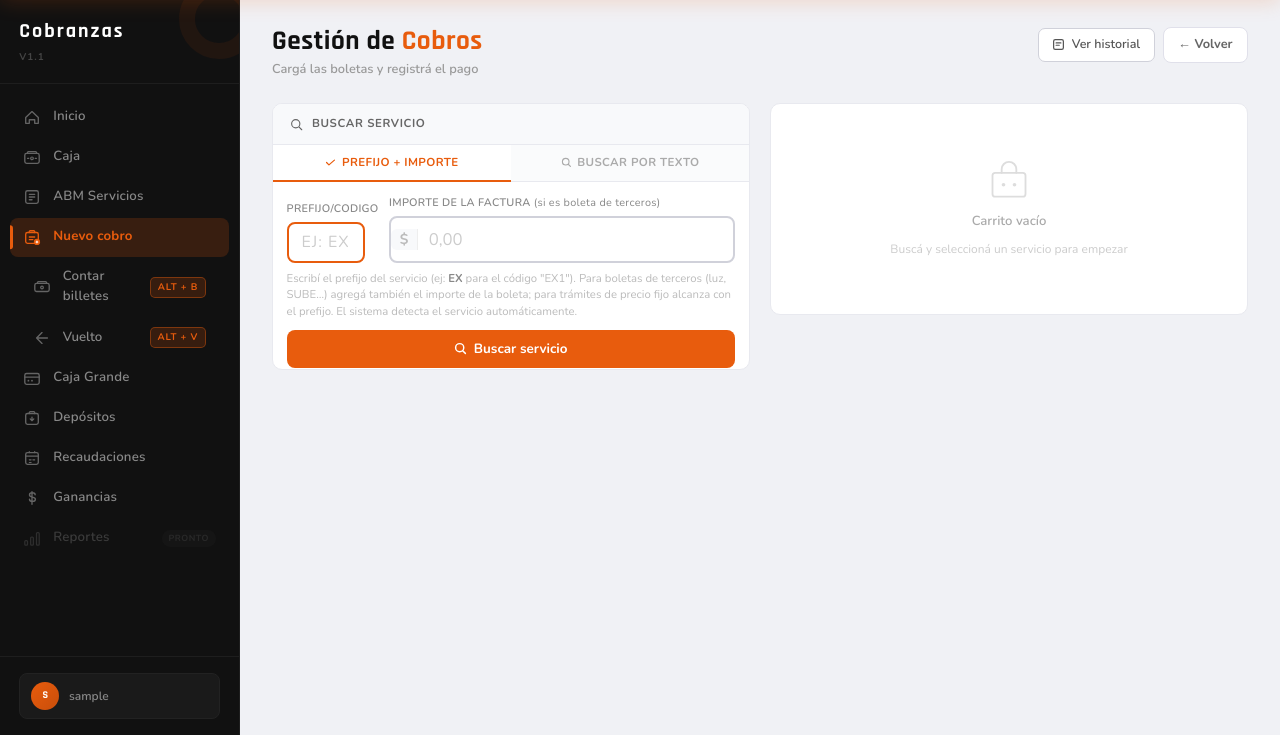
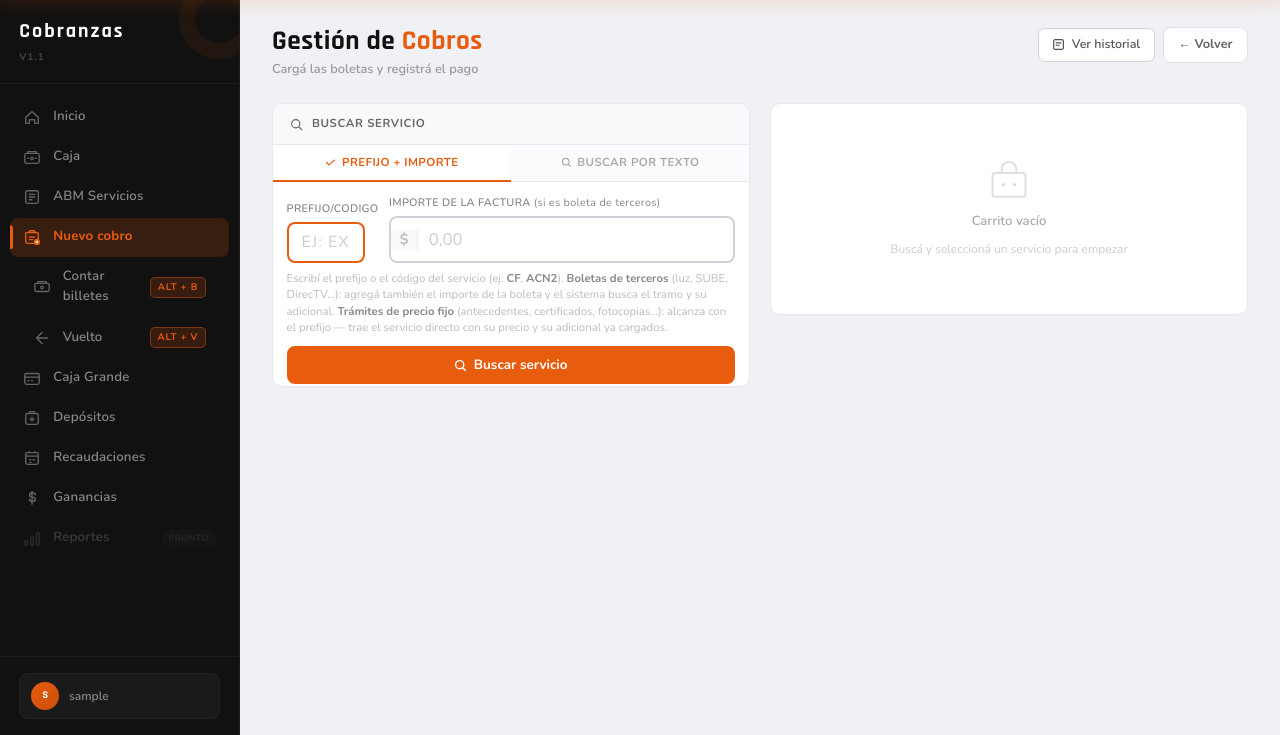
Before and after one commit to Kairos-Software/sistema-kairos, a Django app: page /cobranzas/cobros/ in a window 1280 px wide. Shown: the part 65-800 px from the top of the page. Run offline with Django 5.2, Linux system fonts and the light colour scheme; a user stored in the database is signed in; tables that the repository leaves empty hold one stand-in row (values such as "Sample post"); some libraries are stand-ins or nearby versions.

Commit message:
adicional fijos

```diff
--- a/areas/cobranzas/models.py
+++ b/areas/cobranzas/models.py
@@ -82,7 +82,12 @@ class Servicio(models.Model):
     codigo      = models.CharField(max_length=20, unique=True)
     descripcion = models.CharField(max_length=300)
     monto       = models.DecimalField(max_digits=12, decimal_places=2,
-                                       help_text="Precio fijo, o adicional a cobrar cuando tipo_precio='rango'")
+                                       help_text="tipo_precio='fijo': precio base del servicio (lo que cuesta). "
+                                                 "tipo_precio='rango': adicional a cobrar en ese tramo.")
+    adicional_fijo = models.DecimalField(max_digits=12, decimal_places=2, default=Decimal('0'),
+                                       help_text="Solo tipo_precio='fijo': nuestra ganancia por operación. "
+                                                 "Se cobra ADEMÁS del monto (el cliente paga monto + adicional_fijo). "
+                                                 "En tipo_precio='rango' no se usa (la ganancia es el campo 'monto').")
     activo      = models.BooleanField(default=True)
     proveedor   = models.CharField(max_length=100, blank=True)
 
--- a/areas/cobranzas/static/cobranzas/js/gestion_cobros.js
+++ b/areas/cobranzas/static/cobranzas/js/gestion_cobros.js
@@ -249,16 +249,17 @@ const elSmartOpciones      = document.getElementById('smartOpciones');
 const elSmartOpcionesMsg   = document.getElementById('smartOpcionesMsg');
 const elSmartOpcionesLista = document.getElementById('smartOpcionesLista');
 const SMART_HINT_RANGO = 'Este es el importe que ingresaste. Si es incorrecto, usá el botón de cerrar para volver a buscar.';
-const SMART_HINT_FIJO  = 'Servicio de precio fijo — se cobra este monto, no hace falta el importe de una boleta.';
+const SMART_HINT_FIJO  = 'Precio base del servicio. El adicional (nuestra ganancia) se cobra aparte — el total ya lo incluye.';
 
 // Muestra el panel "servicio detectado".
-//   FIJO : servicio.monto ES el precio del servicio → va a "factura", sin adicional.
+//   FIJO : servicio.monto = precio base; adicional_fijo = nuestra ganancia.
+//          El cliente paga monto + adicional_fijo.
 //   RANGO: servicio.monto es el adicional del tramo; "factura" = importe ingresado.
 function smartMostrarResultado(s, tipo, importe) {
     const esFijo    = tipo === 'fijo';
     const monto     = parseFloat(s.monto);
     const factura   = esFijo ? monto : (importe || 0);
-    const adicional = esFijo ? 0 : monto;
+    const adicional = esFijo ? parseFloat(s.adicional_fijo || 0) : monto;
 
     estado.smartServicio = { ...s, _tipo: tipo };
     estado.smartImporte  = factura;
@@ -286,15 +287,18 @@ function smartMostrarResultado(s, tipo, importe) {
 function smartMostrarOpciones(mensaje, opciones) {
     if (!elSmartOpciones) return;
     elSmartOpcionesMsg.textContent = mensaje || 'Elegí el servicio:';
-    elSmartOpcionesLista.innerHTML = opciones.map(o => `
+    elSmartOpcionesLista.innerHTML = opciones.map(o => {
+        const adic = parseFloat(o.adicional_fijo || 0);
+        const info = adic > 0 ? `${fmt(o.monto)} + ${fmt(adic)}` : fmt(o.monto);
+        return `
         <div class="cobro-resultado-item" tabindex="0" data-op-id="${o.id}">
             <div class="cobro-resultado-top">
                 <span class="codigo-badge">${esc(o.codigo)}</span>
-                <span class="cobro-resultado-adicional">${fmt(o.monto)}</span>
+                <span class="cobro-resultado-adicional">${info}</span>
             </div>
             <div class="cobro-resultado-desc">${esc(o.descripcion)}</div>
-        </div>
-    `).join('');
+        </div>`;
+    }).join('');
     elSmartOpcionesLista.querySelectorAll('.cobro-resultado-item').forEach((el, i) => {
         const elegir = () => smartMostrarResultado(opciones[i], 'fijo', 0);
         el.addEventListener('click', elegir);
@@ -368,9 +372,9 @@ document.getElementById('btnSmartAgregar').addEventListener('click', () => {
     const monto     = parseFloat(s.monto);
     const esFijo    = s._tipo === 'fijo';
     const factura   = esFijo ? monto : estado.smartImporte;
-    const adicional = esFijo ? 0 : monto;
+    const adicional = esFijo ? parseFloat(s.adicional_fijo || 0) : monto;
 
-    // Rango: hace falta un importe válido. Fijo: alcanza con que el monto sea > 0.
+    // Rango: hace falta un importe válido. Fijo: alcanza con que el total sea > 0.
     if (!esFijo && (!factura || factura <= 0)) return;
     if (factura + adicional <= 0) return;
 
@@ -462,16 +466,21 @@ async function buscarServicios(q) {
             return;
         }
 
-        // "monto" del servicio: en fijo es el precio; en rango es el adicional del tramo.
+        // "monto": en fijo es el precio base; en rango es el adicional del tramo.
+        // "adicional_fijo": solo fijo, nuestra ganancia que se cobra aparte.
         listaResultados.innerHTML = data.servicios.map(s => {
             const esFijo = (s.tipo_precio || 'fijo') === 'fijo';
-            const infoDerecha = esFijo ? `${fmt(s.monto)} (fijo)` : `+${fmt(s.monto)} adicional`;
+            const adic   = parseFloat(s.adicional_fijo || 0);
+            const infoDerecha = esFijo
+                ? (adic > 0 ? `${fmt(s.monto)} + ${fmt(adic)} adic.` : `${fmt(s.monto)} (fijo)`)
+                : `+${fmt(s.monto)} adicional`;
             return `
             <div class="cobro-resultado-item" tabindex="0"
                  data-id="${s.id}"
                  data-codigo="${esc(s.codigo)}"
                  data-descripcion="${esc(s.descripcion)}"
                  data-monto="${s.monto}"
+                 data-adicional-fijo="${s.adicional_fijo || 0}"
                  data-tipo="${esc(s.tipo_precio || 'fijo')}"
                  data-proveedor="${esc(s.proveedor || '')}">
                 <div class="cobro-resultado-top">
@@ -487,12 +496,13 @@ async function buscarServicios(q) {
 
         listaResultados.querySelectorAll('.cobro-resultado-item').forEach(el => {
             const abrir = () => seleccionarServicio({
-                id:          parseInt(el.dataset.id),
-                codigo:      el.dataset.codigo,
-                descripcion: el.dataset.descripcion,
-                monto:       parseFloat(el.dataset.monto),
-                tipo:        el.dataset.tipo || 'fijo',
-                proveedor:   el.dataset.proveedor,
+                id:           parseInt(el.dataset.id),
+                codigo:       el.dataset.codigo,
+                descripcion:  el.dataset.descripcion,
+                monto:        parseFloat(el.dataset.monto),
+                adicionalFijo: parseFloat(el.dataset.adicionalFijo || 0),
+                tipo:         el.dataset.tipo || 'fijo',
+                proveedor:    el.dataset.proveedor,
             });
             el.addEventListener('click', abrir);
             el.addEventListener('keydown', e => { if (e.key === 'Enter') abrir(); });
@@ -510,9 +520,9 @@ function seleccionarServicio(s) {
     estado.textoServicioSeleccionado = s;
 
     const esFijo    = s.tipo === 'fijo';
-    // Fijo: monto es el precio del servicio (va a factura, sin adicional).
-    // Rango: monto es el adicional del tramo.
-    const adicional = esFijo ? 0 : s.monto;
+    // Fijo: monto es el precio base; adicionalFijo es nuestra ganancia (se cobra aparte).
+    // Rango: monto es el adicional del tramo; la factura la tipea el cajero.
+    const adicional = esFijo ? (s.adicionalFijo || 0) : s.monto;
 
     document.getElementById('agrCodigo').textContent      = s.codigo;
     document.getElementById('agrDescripcion').textContent = s.descripcion;
@@ -520,9 +530,19 @@ function seleccionarServicio(s) {
     document.getElementById('agrAdicional').textContent   =
         adicional.toLocaleString('es-AR', { minimumFractionDigits: 2, maximumFractionDigits: 2 });
 
-    // Servicio fijo: precargar el precio (queda editable). Rango: en blanco,
+    // Servicio fijo: precargar el precio base (queda editable). Rango: en blanco,
     // lo tipea el cajero.
     agrImporte.value = esFijo ? s.monto.toFixed(2) : '';
+    const agrImporteLabelText = document.getElementById('agrImporteLabelText');
+    if (agrImporteLabelText) {
+        agrImporteLabelText.textContent = esFijo ? 'Precio del servicio' : 'Importe de la factura';
+    }
+    const agrImporteHint = document.getElementById('agrImporteHint');
+    if (agrImporteHint) {
+        agrImporteHint.textContent = esFijo
+            ? 'Precio base del servicio. El adicional se cobra aparte; el subtotal ya lo suma.'
+            : 'Lo que dice la boleta del cliente (luz, SUBE, etc.).';
+    }
     agrImporte.dispatchEvent(new Event('input'));
     panelAgregar.style.display = '';
 
@@ -544,7 +564,7 @@ agrImporte.addEventListener('input', () => {
     const s = estado.textoServicioSeleccionado;
     if (!s) return;
     const importe   = parseFloat(agrImporte.value) || 0;
-    const adicional = s.tipo === 'fijo' ? 0 : s.monto;
+    const adicional = s.tipo === 'fijo' ? (s.adicionalFijo || 0) : s.monto;
     const subtotal  = importe + adicional;
     const preview   = document.getElementById('subtotalPreview');
     const montoEl   = document.getElementById('subtotalPreviewMonto');
@@ -567,7 +587,7 @@ document.getElementById('btnAgregarItem').addEventListener('click', () => {
 
     const importe   = parseFloat(agrImporte.value) || 0;
     const esFijo    = s.tipo === 'fijo';
-    const adicional = esFijo ? 0 : s.monto;
+    const adicional = esFijo ? (s.adicionalFijo || 0) : s.monto;
     // Rango: hace falta un importe > 0. Fijo: alcanza con que el total sea > 0.
     const invalido = esFijo ? (importe + adicional <= 0) : (importe <= 0);
     if (invalido) {
--- a/areas/cobranzas/templates/cobranzas/gestion_cobros.html
+++ b/areas/cobranzas/templates/cobranzas/gestion_cobros.html
@@ -86,10 +86,11 @@
             </div>
 
             <p class="cobro-hint-texto">
-                Escribí el prefijo del servicio (ej: <strong>EX</strong> para el código "EX1").
-                Para boletas de terceros (luz, SUBE…) agregá también el importe de la boleta;
-                para trámites de precio fijo alcanza con el prefijo. El sistema detecta el
-                servicio automáticamente.
+                Escribí el prefijo o el código del servicio (ej: <strong>CF</strong>, <strong>ACN2</strong>).
+                <strong>Boletas de terceros</strong> (luz, SUBE, DirecTV…): agregá también el importe de la
+                boleta y el sistema busca el tramo y su adicional.
+                <strong>Trámites de precio fijo</strong> (antecedentes, certificados, fotocopias…): alcanza
+                con el prefijo — trae el servicio directo con su precio y su adicional ya cargados.
             </p>
 
             <div id="smartBuscando" class="cobro-buscando" style="display:none;">
@@ -235,8 +236,8 @@
                 <div class="cobro-carga-fields">
 
                     <div class="cobro-field-full">
-                        <label class="cobro-label-principal">
-                            Importe de la factura
+                        <label class="cobro-label-principal" id="agrImporteLabel">
+                            <span id="agrImporteLabelText">Importe de la factura</span>
                             <span class="cobro-requerido">*</span>
                         </label>
                         <div class="cobro-input-grande-wrap">
@@ -244,6 +245,7 @@
                             <input type="number" id="agrImporte" min="0" step="0.01"
                                    placeholder="0,00" class="cobro-input-grande">
                         </div>
+                        <p class="cobro-hint-texto" style="margin-top:.2rem;" id="agrImporteHint"></p>
                     </div>
 
                     <div class="cobro-fields-row">
@@ -422,7 +424,7 @@
 
 {% block extra_js %}
 {{ block.super }}
-<script src="{% static 'cobranzas/js/gestion_cobros.js' %}?v=20260828-4"></script>
+<script src="{% static 'cobranzas/js/gestion_cobros.js' %}?v=20260828-5"></script>
 <script>
     window.cobroBuscarUrl    = "{% url 'cobranzas:cobro_buscar_servicio' %}";
     window.cobroConfirmarUrl = "{% url 'cobranzas:cobro_confirmar' %}";
--- a/areas/cobranzas/views.py
+++ b/areas/cobranzas/views.py
@@ -144,6 +144,7 @@ class ServicioCrearEditarAjax(LoginRequiredMixin, View):
                 'codigo': servicio.codigo,
                 'descripcion': servicio.descripcion,
                 'monto': str(servicio.monto),
+                'adicional_fijo': str(servicio.adicional_fijo),
                 'activo': servicio.activo,
                 'proveedor': servicio.proveedor,
                 'tipo_precio': servicio.tipo_precio,
```
Also changed, not shown: areas/cobranzas/forms.py (+13 -1 lines), areas/cobranzas/static/cobranzas/js/gestion_servicios.js (+41 -20 lines), areas/cobranzas/templates/cobranzas/gestion_servicios.html (+21 -10 lines), areas/cobranzas/views_cobros.py (+9 -7 lines), areas/cobranzas/views_servicios_io.py (+9 -2 lines), areas/cobranzas/migrations/0022_servicio_adicional_fijo_alter_servicio_monto.py (added).
